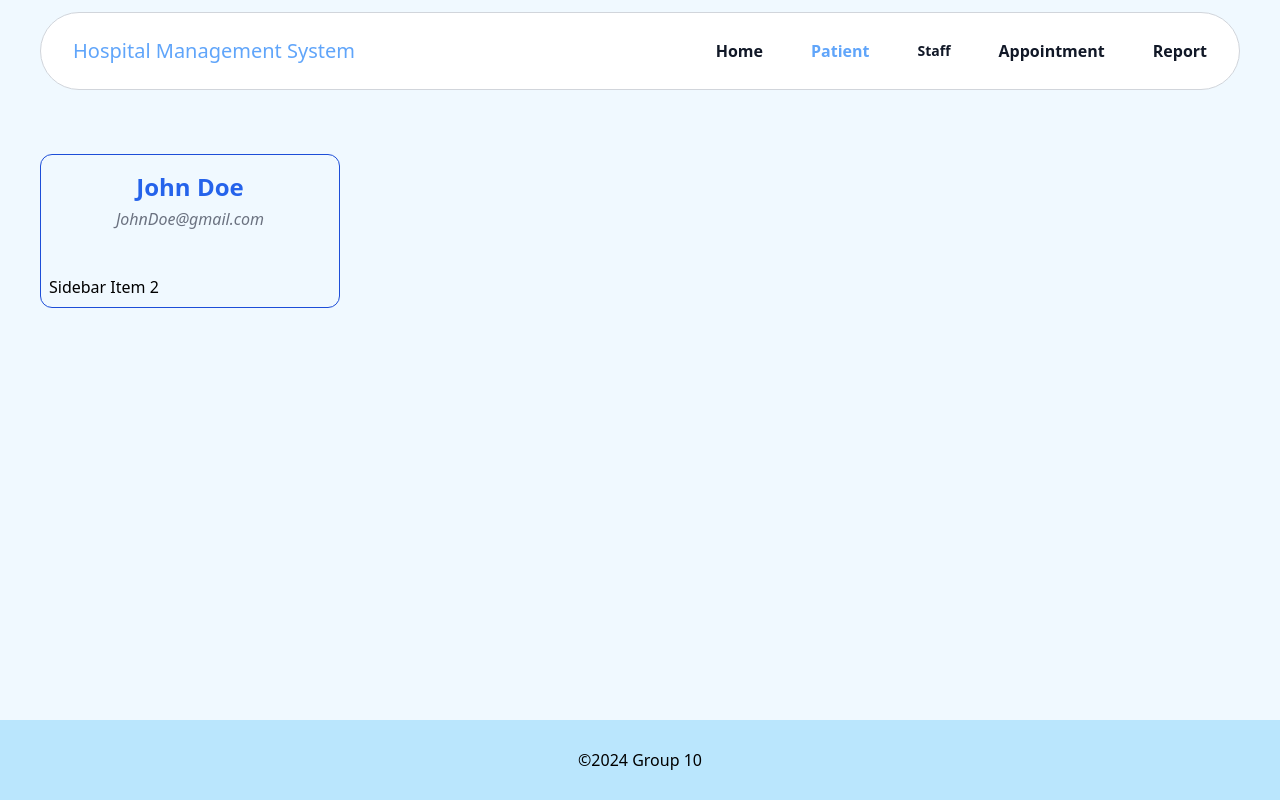
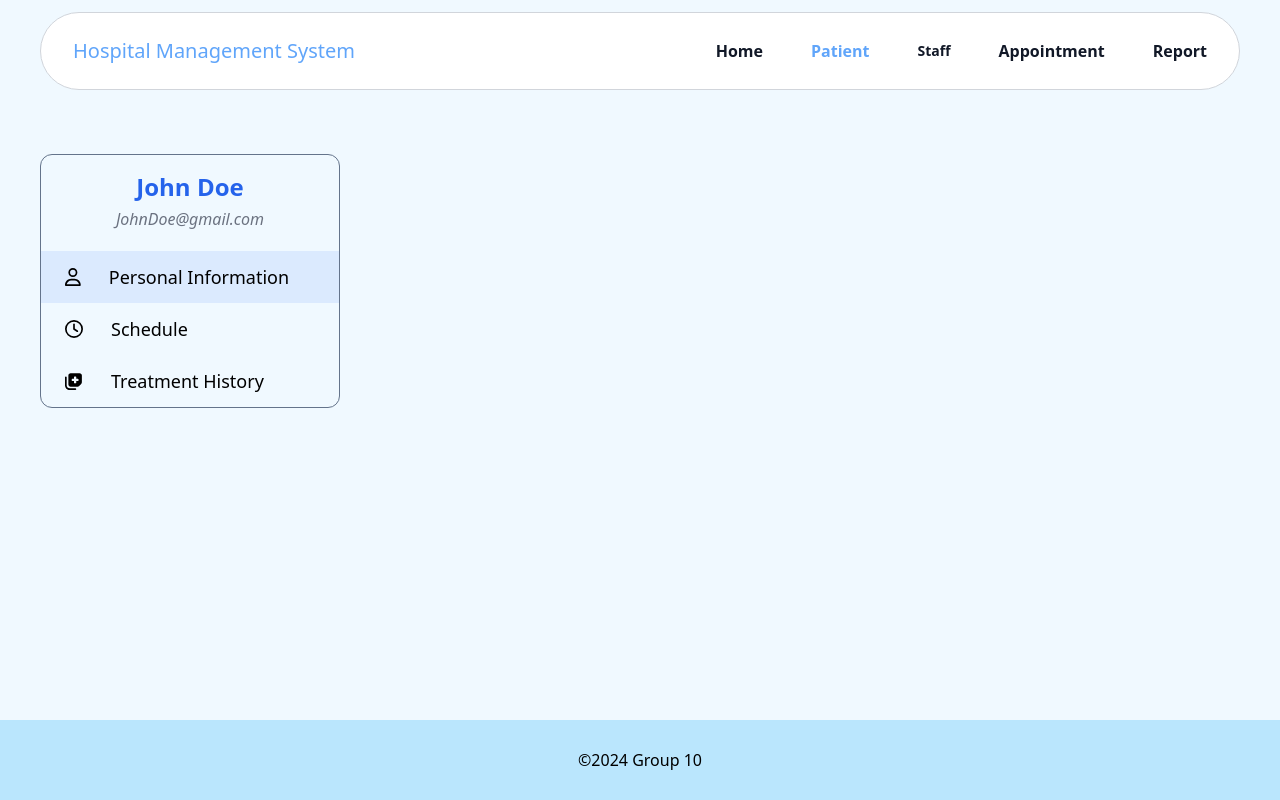
Before and after one commit to tom474/hospital_management_website, a React (Vite) app in the folder client/: page /patient/1 in a window 1280 px wide. Built offline with nearby package versions, Linux system fonts and the light colour scheme.

Commit message:
feat: finish Sidebar

```diff
--- a/client/src/components/patient/detail/Sidebar.jsx
+++ b/client/src/components/patient/detail/Sidebar.jsx
@@ -1,8 +1,50 @@
+import { faClock, faUser } from "@fortawesome/free-regular-svg-icons";
+import { faNotesMedical } from "@fortawesome/free-solid-svg-icons";
+import { FontAwesomeIcon } from "@fortawesome/react-fontawesome";
 import PropTypes from "prop-types";
+import { useState } from "react";
+import { useNavigate } from "react-router-dom";
 
 export default function Sidebar({ patient }) {
+	const navigate = useNavigate();
+
+	const [sidebarOptions, setSidebarOptions] = useState([
+		{
+			title: "Personal Information",
+			icon: <FontAwesomeIcon icon={faUser} />,
+			selected: true
+		},
+		{
+			title: "Schedule",
+			icon: <FontAwesomeIcon icon={faClock} />,
+			selected: false
+		},
+		{
+			title: "Treatment History",
+			icon: <FontAwesomeIcon icon={faNotesMedical} />,
+			selected: false
+		}
+	]);
+
+	const handleSelectOption = (title) => {
+		// Update the selected option in the sidebar.
+		setSidebarOptions((prev) => {
+			return prev.map((option) => {
+				if (option.title === title) {
+					return { ...option, selected: true };
+				} else {
+					return { ...option, selected: false };
+				}
+			});
+		});
+
+		// Redirect to the selected option to display the corresponding content in other component.
+		const direction = title.toLowerCase().replace(" ", "_");
+		navigate(`/patient/${patient.id}?option=${direction}`);
+	};
+
 	return (
-		<div className="w-3/12 flex flex-col justify-center items-center mt-16 border-solid border-[1px] rounded-xl border-blue-700">
+		<div className="w-3/12 flex flex-col justify-center items-center mt-16 border-solid border-[1px] rounded-xl border-slate-500">
 			<div className="flex flex-col items-center mt-4 mb-5">
 				<p className="text-2xl text-blue-600 font-semibold">
 					{patient.firstName} {patient.lastName}
@@ -13,13 +55,21 @@ export default function Sidebar({ patient }) {
 				</p>
 			</div>
 			<div className="w-full rounded-bl-xl rounded-br-xl overflow-clip">
-				<ul className="menu bg-base-200  w-full ">
-					<li className="cursor-pointer p-2 hover:bg-blue-100">
-						<div></div>
-					</li>
-					<li className="cursor-pointer p-2 hover:bg-blue-100">
-						Sidebar Item 2
-					</li>
+				<ul className="menu bg-base-200  w-full">
+					{sidebarOptions.map((option, index) => (
+						<li
+							key={index}
+							className={`cursor-pointer py-3 p-2 transition delay-150 ease-linear hover:bg-blue-100 ${
+								option.selected ? "bg-blue-100" : ""
+							}`}
+							onClick={() => handleSelectOption(option.title)}
+						>
+							<div className="flex gap-5 ml-4 items-center text-lg">
+								{option.icon}
+								<span className="ml-2">{option.title}</span>
+							</div>
+						</li>
+					))}
 				</ul>
 			</div>
 		</div>
--- a/client/src/pages/PatientDetailPage.jsx
+++ b/client/src/pages/PatientDetailPage.jsx
@@ -1,3 +1,4 @@
+import { useLocation } from "react-router-dom";
 import Sidebar from "../components/patient/detail/Sidebar";
 
 const patient = {
@@ -13,6 +14,11 @@ const patient = {
 };
 
 export default function PatientDetailPage() {
+	const location = useLocation();
+	const queryParams = new URLSearchParams(location.search);
+	// Get the value of the query parameter "option" to determine which content to display
+	const option = queryParams.get("option");
+
 	return (
 		<div className="flex flex-row gap-2">
 			<Sidebar patient={patient} />
```
